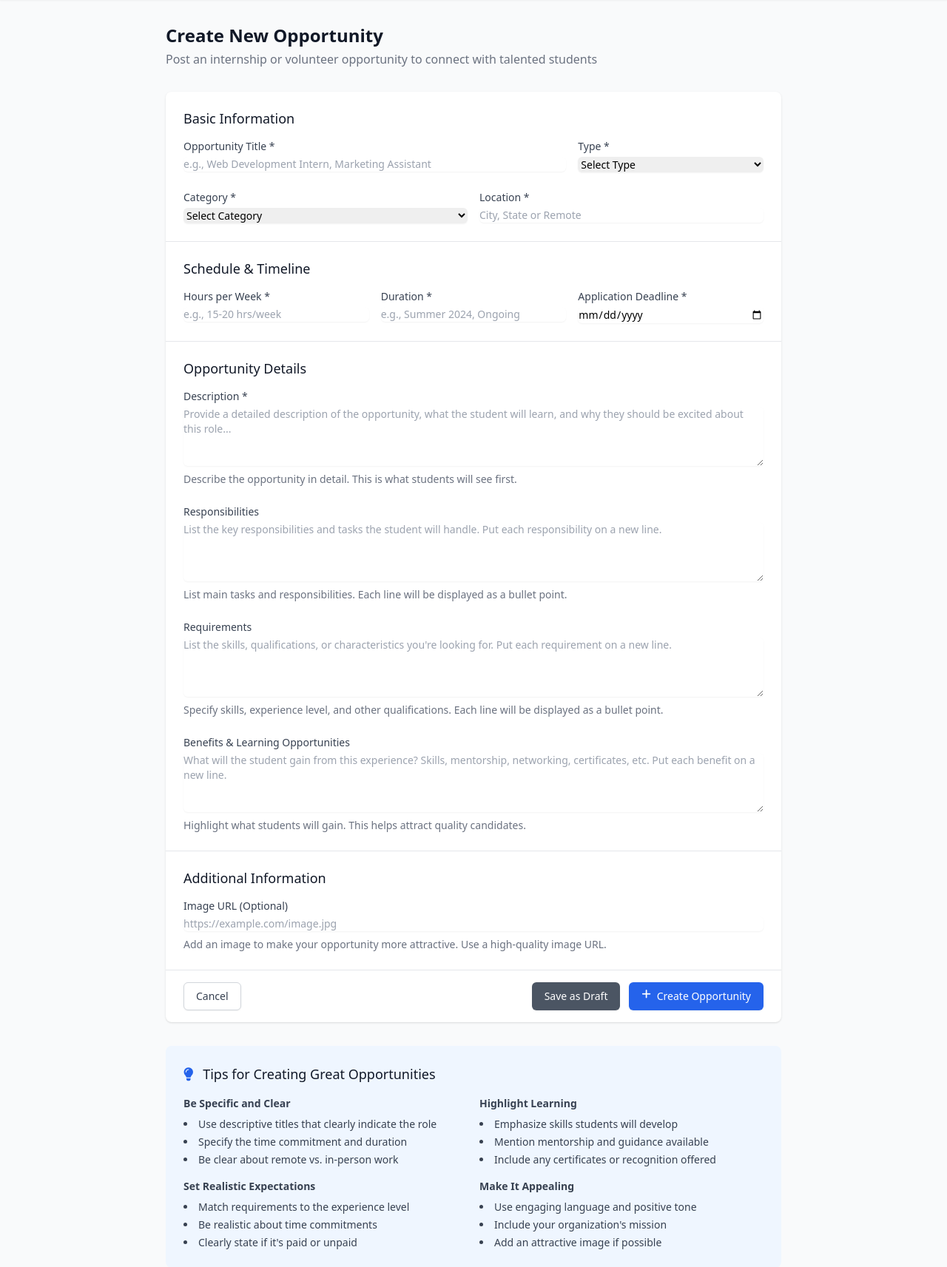
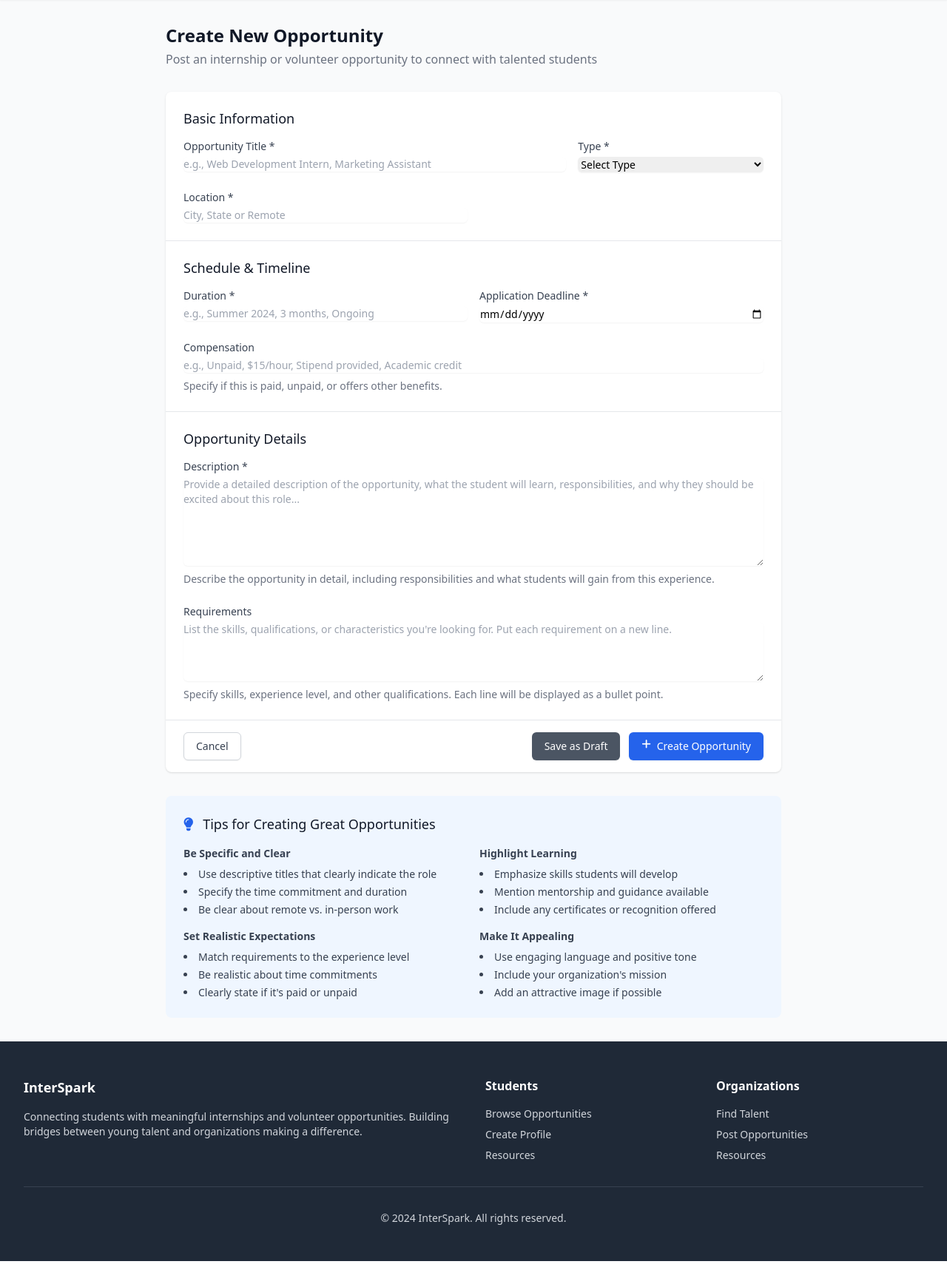
Before and after one commit to PrathyushY/InterSpark, a Flask app: page /create_opportunity in a window 1280 px wide. Shown: the part 64-1777 px from the top of the page at 74% size. Run offline with Flask 3, Linux system fonts and the light colour scheme; the visitor is signed in with stand-in values (Sample User, id 1); parts of the project's set-up code (start-up, migrations or seed data) failed here and were passed over; some libraries are stand-ins or nearby versions.

Commit message:
Refactor opportunity creation and editing routes to support both functionalities in a single endpoint. Tried getting contact to work but it isn't working.

```diff
--- a/app.py
+++ b/app.py
@@ -572,15 +572,32 @@
 
 
 @app.route("/create_opportunity", methods=["GET", "POST"])
-def create_opportunity():
+@app.route("/create_opportunity/<int:opportunity_id>", methods=["GET", "POST"])
+def create_opportunity(opportunity_id=None):
     if "user_id" not in session or session.get("user_type") != "organization":
         flash(
             "You must be logged in as an organization to create opportunities", "error"
         )
         return redirect(url_for("login"))
 
+    user_id = session.get("user_id")
+    opportunity = None
+    is_editing = opportunity_id is not None
+
+    # If editing, get the existing opportunity
+    if is_editing:
+        opportunity = supabase_service.get_opportunity_by_id(opportunity_id)
+        if not opportunity:
+            flash("Opportunity not found", "error")
+            return redirect(url_for("dashboard"))
+
+        # Check if user owns this opportunity
+        if opportunity.get("company_id") != user_id:
+            flash("You can only edit your own opportunities", "error")
+            return redirect(url_for("dashboard"))
+
     if request.method == "POST":
-        # Get form data
+        # Get form data and map to database fields
         opportunity_data = {
             "title": request.form.get("title"),
             "description": request.form.get("description"),
@@ -590,70 +607,33 @@
             "compensation": request.form.get("compensation"),
             "duration": request.form.get("duration"),
             "application_deadline": request.form.get("application_deadline"),
-            "company_id": session.get("user_id"),
         }
 
+        # Add company_id only for new opportunities
+        if not is_editing:
+            opportunity_data["company_id"] = user_id
+
         try:
-            result = supabase_service.create_opportunity(opportunity_data)
+            if is_editing:
+                result = supabase_service.update_opportunity(opportunity_id, opportunity_data)
+                success_message = "Opportunity updated successfully!"
+                redirect_route = url_for("opportunity_details", id=opportunity_id)
+            else:
+                result = supabase_service.create_opportunity(opportunity_data)
+                success_message = "Opportunity created successfully!"
+                redirect_route = url_for("dashboard")
+
             if result["success"]:
-                flash("Opportunity created successfully!", "success")
-                return redirect(url_for("dashboard"))
+                flash(success_message, "success")
+                return redirect(redirect_route)
             else:
-                flash(result.get("error", "Failed to create opportunity"), "error")
+                error_message = "Failed to update opportunity" if is_editing else "Failed to create opportunity"
+                flash(result.get("error", error_message), "error")
         except Exception as e:
-            flash(f"Error creating opportunity: {str(e)}", "error")
+            error_message = f"Error updating opportunity: {str(e)}" if is_editing else f"Error creating opportunity: {str(e)}"
+            flash(error_message, "error")
 
-    return render_template("create_opportunity.html")
-
-
-@app.route("/edit_opportunity/<int:opportunity_id>", methods=["GET", "POST"])
-def edit_opportunity(opportunity_id):
-    if "user_id" not in session:
-        return redirect(url_for("login"))
-
-    user_id = session.get("user_id")
-    user_type = session.get("user_type")
-
-    if user_type != "organization":
-        flash("Only organizations can edit opportunities", "error")
-        return redirect(url_for("dashboard"))
-
-    # Get the opportunity
-    opportunity = supabase_service.get_opportunity_by_id(opportunity_id)
-    if not opportunity:
-        flash("Opportunity not found", "error")
-        return redirect(url_for("dashboard"))
-
-    # Check if user owns this opportunity
-    if opportunity.get("company_id") != user_id:
-        flash("You can only edit your own opportunities", "error")
-        return redirect(url_for("dashboard"))
-
-    if request.method == "POST":
-        try:
-            opportunity_data = {
-                "title": request.form.get("title"),
-                "description": request.form.get("description"),
-                "type": request.form.get("type"),
-                "location": request.form.get("location"),
-                "requirements": request.form.get("requirements"),
-                "compensation": request.form.get("compensation"),
-                "duration": request.form.get("duration"),
-                "application_deadline": request.form.get("application_deadline"),
-            }
-
-            result = supabase_service.update_opportunity(
-                opportunity_id, opportunity_data
-            )
-            if result["success"]:
-                flash("Opportunity updated successfully!", "success")
-                return redirect(url_for("opportunity_details", id=opportunity_id))
-            else:
-                flash(result.get("error", "Failed to update opportunity"), "error")
-        except Exception as e:
-            flash(f"Error updating opportunity: {str(e)}", "error")
-
-    return render_template("edit_opportunity.html", opportunity=opportunity)
+    return render_template("create_opportunity.html", opportunity=opportunity, is_editing=is_editing)
 
 
 @app.route("/delete_opportunity/<int:opportunity_id>", methods=["POST"])
--- a/supabase_config.py
+++ b/supabase_config.py
@@ -702,7 +702,7 @@
         """
         try:
             response = (
-                self.client.table("opportunities")
+                self.service_client.table("opportunities")
                 .update(opportunity_data)
                 .eq("id", opportunity_id)
                 .execute()
--- a/templates/create_opportunity.html
+++ b/templates/create_opportunity.html
@@ -1,12 +1,12 @@
 {% extends "base.html" %}
 
-{% block title %}Create Opportunity - InterSpark{% endblock %}
+{% block title %}{% if is_editing %}Edit Opportunity{% else %}Create Opportunity{% endif %} - InterSpark{% endblock %}
 
 {% block content %}
 <div class="max-w-4xl mx-auto px-4 sm:px-6 lg:px-8 py-8">
     <div class="mb-8">
-        <h1 class="text-2xl font-bold text-gray-900">Create New Opportunity</h1>
-        <p class="mt-1 text-gray-500">Post an internship or volunteer opportunity to connect with talented students</p>
+        <h1 class="text-2xl font-bold text-gray-900">{% if is_editing %}Edit Opportunity{% else %}Create New Opportunity{% endif %}</h1>
+        <p class="mt-1 text-gray-500">{% if is_editing %}Update your opportunity details{% else %}Post an internship or volunteer opportunity to connect with talented students{% endif %}</p>
     </div>
 
     <div class="bg-white shadow rounded-lg">
@@ -19,6 +19,7 @@
                         <label for="title" class="block text-sm font-medium text-gray-700">Opportunity Title *</label>
                         <div class="mt-1">
                             <input type="text" name="title" id="title" required
+                                value="{% if opportunity %}{{ opportunity.title }}{% endif %}"
                                 placeholder="e.g., Web Development Intern, Marketing Assistant"
                                 class="shadow-sm focus:ring-blue-500 focus:border-blue-500 block w-full sm:text-sm border-gray-300 rounded-md">
                         </div>
@@ -30,28 +31,8 @@
                             <select name="type" id="type" required
                                 class="shadow-sm focus:ring-blue-500 focus:border-blue-500 block w-full sm:text-sm border-gray-300 rounded-md">
                                 <option value="">Select Type</option>
-                                <option value="Internship">Internship</option>
-                                <option value="Volunteer">Volunteer</option>
-                            </select>
-                        </div>
-                    </div>
-
-                    <div class="sm:col-span-3">
-                        <label for="category" class="block text-sm font-medium text-gray-700">Category *</label>
-                        <div class="mt-1">
-                            <select name="category" id="category" required
-                                class="shadow-sm focus:ring-blue-500 focus:border-blue-500 block w-full sm:text-sm border-gray-300 rounded-md">
-                                <option value="">Select Category</option>
-                                <option value="Technology">Technology</option>
-                                <option value="Environment">Environment</option>
-                                <option value="Healthcare">Healthcare</option>
-                                <option value="Education">Education</option>
-                                <option value="Marketing">Marketing</option>
-                                <option value="Science">Science</option>
-                                <option value="Arts">Arts</option>
-                                <option value="Business">Business</option>
-                                <option value="Non-profit">Non-profit</option>
-                                <option value="Other">Other</option>
+                                <option value="Internship" {% if opportunity and opportunity.type == 'Internship' %}selected{% endif %}>Internship</option>
+                                <option value="Volunteer" {% if opportunity and opportunity.type == 'Volunteer' %}selected{% endif %}>Volunteer</option>
                             </select>
                         </div>
                     </div>
@@ -60,6 +41,7 @@
                         <label for="location" class="block text-sm font-medium text-gray-700">Location *</label>
                         <div class="mt-1">
                             <input type="text" name="location" id="location" required
+                                value="{% if opportunity %}{{ opportunity.location }}{% endif %}"
                                 placeholder="City, State or Remote"
                                 class="shadow-sm focus:ring-blue-500 focus:border-blue-500 block w-full sm:text-sm border-gray-300 rounded-md">
                         </div>
@@ -71,29 +53,34 @@
             <div class="px-4 py-5 sm:p-6">
                 <h3 class="text-lg leading-6 font-medium text-gray-900 mb-4">Schedule & Timeline</h3>
                 <div class="grid grid-cols-1 gap-y-6 gap-x-4 sm:grid-cols-6">
-                    <div class="sm:col-span-2">
-                        <label for="hours" class="block text-sm font-medium text-gray-700">Hours per Week *</label>
+                    <div class="sm:col-span-3">
+                        <label for="duration" class="block text-sm font-medium text-gray-700">Duration *</label>
                         <div class="mt-1">
-                            <input type="text" name="hours" id="hours" required placeholder="e.g., 15-20 hrs/week"
+                            <input type="text" name="duration" id="duration" required
+                                value="{% if opportunity %}{{ opportunity.duration }}{% endif %}"
+                                placeholder="e.g., Summer 2024, 3 months, Ongoing"
                                 class="shadow-sm focus:ring-blue-500 focus:border-blue-500 block w-full sm:text-sm border-gray-300 rounded-md">
                         </div>
                     </div>
 
-                    <div class="sm:col-span-2">
-                        <label for="date" class="block text-sm font-medium text-gray-700">Duration *</label>
+                    <div class="sm:col-span-3">
+                        <label for="application_deadline" class="block text-sm font-medium text-gray-700">Application Deadline *</label>
                         <div class="mt-1">
-                            <input type="text" name="date" id="date" required placeholder="e.g., Summer 2024, Ongoing"
+                            <input type="date" name="application_deadline" id="application_deadline" required
+                                value="{% if opportunity %}{{ opportunity.application_deadline }}{% endif %}"
                                 class="shadow-sm focus:ring-blue-500 focus:border-blue-500 block w-full sm:text-sm border-gray-300 rounded-md">
                         </div>
                     </div>
 
-                    <div class="sm:col-span-2">
-                        <label for="deadline" class="block text-sm font-medium text-gray-700">Application Deadline
-                            *</label>
+                    <div class="sm:col-span-6">
+                        <label for="compensation" class="block text-sm font-medium text-gray-700">Compensation</label>
                         <div class="mt-1">
-                            <input type="date" name="deadline" id="deadline" required
+                            <input type="text" name="compensation" id="compensation"
+                                value="{% if opportunity %}{{ opportunity.compensation }}{% endif %}"
+                                placeholder="e.g., Unpaid, $15/hour, Stipend provided, Academic credit"
                                 class="shadow-sm focus:ring-blue-500 focus:border-blue-500 block w-full sm:text-sm border-gray-300 rounded-md">
                         </div>
+                        <p class="mt-2 text-sm text-gray-500">Specify if this is paid, unpaid, or offers other benefits.</p>
                     </div>
                 </div>
             </div>
@@ -106,24 +93,11 @@
                     <div>
                         <label for="description" class="block text-sm font-medium text-gray-700">Description *</label>
                         <div class="mt-1">
-                            <textarea name="description" id="description" rows="4" required
-                                placeholder="Provide a detailed description of the opportunity, what the student will learn, and why they should be excited about this role..."
-                                class="shadow-sm focus:ring-blue-500 focus:border-blue-500 block w-full sm:text-sm border-gray-300 rounded-md"></textarea>
+                            <textarea name="description" id="description" rows="6" required
+                                placeholder="Provide a detailed description of the opportunity, what the student will learn, responsibilities, and why they should be excited about this role..."
+                                class="shadow-sm focus:ring-blue-500 focus:border-blue-500 block w-full sm:text-sm border-gray-300 rounded-md">{% if opportunity %}{{ opportunity.description }}{% endif %}</textarea>
                         </div>
-                        <p class="mt-2 text-sm text-gray-500">Describe the opportunity in detail. This is what students
-                            will see first.</p>
-                    </div>
-
-                    <div>
-                        <label for="responsibilities"
-                            class="block text-sm font-medium text-gray-700">Responsibilities</label>
-                        <div class="mt-1">
-                            <textarea name="responsibilities" id="responsibilities" rows="4"
-                                placeholder="List the key responsibilities and tasks the student will handle. Put each responsibility on a new line."
-                                class="shadow-sm focus:ring-blue-500 focus:border-blue-500 block w-full sm:text-sm border-gray-300 rounded-md"></textarea>
-                        </div>
-                        <p class="mt-2 text-sm text-gray-500">List main tasks and responsibilities. Each line will be
-                            displayed as a bullet point.</p>
+                        <p class="mt-2 text-sm text-gray-500">Describe the opportunity in detail, including responsibilities and what students will gain from this experience.</p>
                     </div>
 
                     <div>
@@ -131,57 +105,32 @@
                         <div class="mt-1">
                             <textarea name="requirements" id="requirements" rows="4"
                                 placeholder="List the skills, qualifications, or characteristics you're looking for. Put each requirement on a new line."
-                                class="shadow-sm focus:ring-blue-500 focus:border-blue-500 block w-full sm:text-sm border-gray-300 rounded-md"></textarea>
+                                class="shadow-sm focus:ring-blue-500 focus:border-blue-500 block w-full sm:text-sm border-gray-300 rounded-md">{% if opportunity %}{{ opportunity.requirements }}{% endif %}</textarea>
                         </div>
-                        <p class="mt-2 text-sm text-gray-500">Specify skills, experience level, and other
-                            qualifications. Each line will be displayed as a bullet point.</p>
+                        <p class="mt-2 text-sm text-gray-500">Specify skills, experience level, and other qualifications. Each line will be displayed as a bullet point.</p>
                     </div>
-
-                    <div>
-                        <label for="benefits" class="block text-sm font-medium text-gray-700">Benefits & Learning
-                            Opportunities</label>
-                        <div class="mt-1">
-                            <textarea name="benefits" id="benefits" rows="4"
-                                placeholder="What will the student gain from this experience? Skills, mentorship, networking, certificates, etc. Put each benefit on a new line."
-                                class="shadow-sm focus:ring-blue-500 focus:border-blue-500 block w-full sm:text-sm border-gray-300 rounded-md"></textarea>
-                        </div>
-                        <p class="mt-2 text-sm text-gray-500">Highlight what students will gain. This helps attract
-                            quality candidates.</p>
-                    </div>
-                </div>
-            </div>
-
-            <!-- Optional: Image URL -->
-            <div class="px-4 py-5 sm:p-6">
-                <h3 class="text-lg leading-6 font-medium text-gray-900 mb-4">Additional Information</h3>
-                <div>
-                    <label for="image" class="block text-sm font-medium text-gray-700">Image URL (Optional)</label>
-                    <div class="mt-1">
-                        <input type="url" name="image" id="image" placeholder="https://example.com/image.jpg"
-                            class="shadow-sm focus:ring-blue-500 focus:border-blue-500 block w-full sm:text-sm border-gray-300 rounded-md">
-                    </div>
-                    <p class="mt-2 text-sm text-gray-500">Add an image to make your opportunity more attractive. Use a
-                        high-quality image URL.</p>
                 </div>
             </div>
 
             <!-- Actions -->
             <div class="px-4 py-4 sm:px-6 flex justify-between">
                 <div>
-                    <a href="{{ url_for('dashboard') }}"
+                    <a href="{% if is_editing %}{{ url_for('opportunity_details', id=opportunity.id) }}{% else %}{{ url_for('dashboard') }}{% endif %}"
                         class="bg-white border border-gray-300 rounded-md shadow-sm py-2 px-4 inline-flex justify-center text-sm font-medium text-gray-700 hover:bg-gray-50 focus:outline-none focus:ring-2 focus:ring-offset-2 focus:ring-blue-500">
                         Cancel
                     </a>
                 </div>
                 <div class="flex space-x-3">
+                    {% if not is_editing %}
                     <button type="button"
                         class="bg-gray-600 border border-transparent rounded-md shadow-sm py-2 px-4 inline-flex justify-center text-sm font-medium text-white hover:bg-gray-700 focus:outline-none focus:ring-2 focus:ring-offset-2 focus:ring-gray-500">
                         Save as Draft
                     </button>
+                    {% endif %}
                     <button type="submit"
                         class="bg-blue-600 border border-transparent rounded-md shadow-sm py-2 px-4 inline-flex justify-center text-sm font-medium text-white hover:bg-blue-700 focus:outline-none focus:ring-2 focus:ring-offset-2 focus:ring-blue-500">
-                        <i class="fas fa-plus mr-2"></i>
-                        Create Opportunity
+                        <i class="fas {% if is_editing %}fa-save{% else %}fa-plus{% endif %} mr-2"></i>
+                        {% if is_editing %}Update Opportunity{% else %}Create Opportunity{% endif %}
                     </button>
                 </div>
             </div>
@@ -189,6 +138,7 @@
     </div>
 
     <!-- Tips Section -->
+    {% if not is_editing %}
     <div class="mt-8 bg-blue-50 rounded-lg p-6">
         <h3 class="text-lg font-medium text-gray-900 mb-4">
             <i class="fas fa-lightbulb text-blue-600 mr-2"></i>
@@ -229,5 +179,6 @@
             </div>
         </div>
     </div>
+    {% endif %}
 </div>
 {% endblock %}
--- a/templates/dashboard.html
+++ b/templates/dashboard.html
@@ -329,7 +329,7 @@
                             <p class="text-sm text-gray-700">{{ opportunity.description[:120] }}{% if
                                 opportunity.description|length > 120 %}...{% endif %}</p>
                             <div class="mt-3 flex space-x-2">
-                                <a href="{{ url_for('edit_opportunity', opportunity_id=opportunity.id) }}"
+                                <a href="{{ url_for('create_opportunity', opportunity_id=opportunity.id) }}"
                                     class="text-sm text-blue-600 hover:text-blue-800">
                                     <i class="fas fa-edit mr-1"></i>Edit
                                 </a>
```
Also changed, not shown: templates/edit_opportunity.html (deleted, +0 -135 lines), templates/profile.html (+34 -2 lines).
